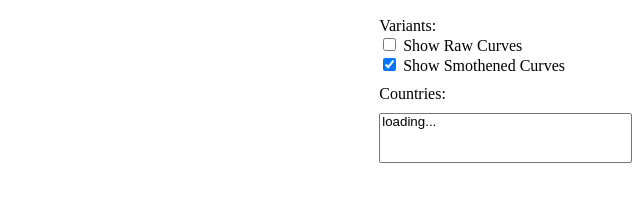
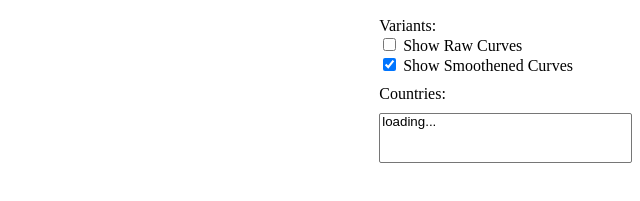
Before and after one commit to andlaus/covid19r, a website: page index.html in a window 1280 px wide. Shown: the part 173-374 px from the top of the page, 640-1280 px from the left. Drawn offline with nearby package versions, Linux system fonts and the light colour scheme; no server answers; files whose address does not match are found by name.

Commit message:
web ui: fix typo

```diff
--- a/index.html
+++ b/index.html
@@ -52,7 +52,7 @@
 
         <li>
           <input id="checkboxShowSmoothened" type="checkbox" checked onchange="recalculateCurvesAndPlot()">
-          <label for="checkboxShowSmoothened">Show Smothened Curves</label>
+          <label for="checkboxShowSmoothened">Show Smoothened Curves</label>
         </li>
 
         <!--not implemented yet
```
